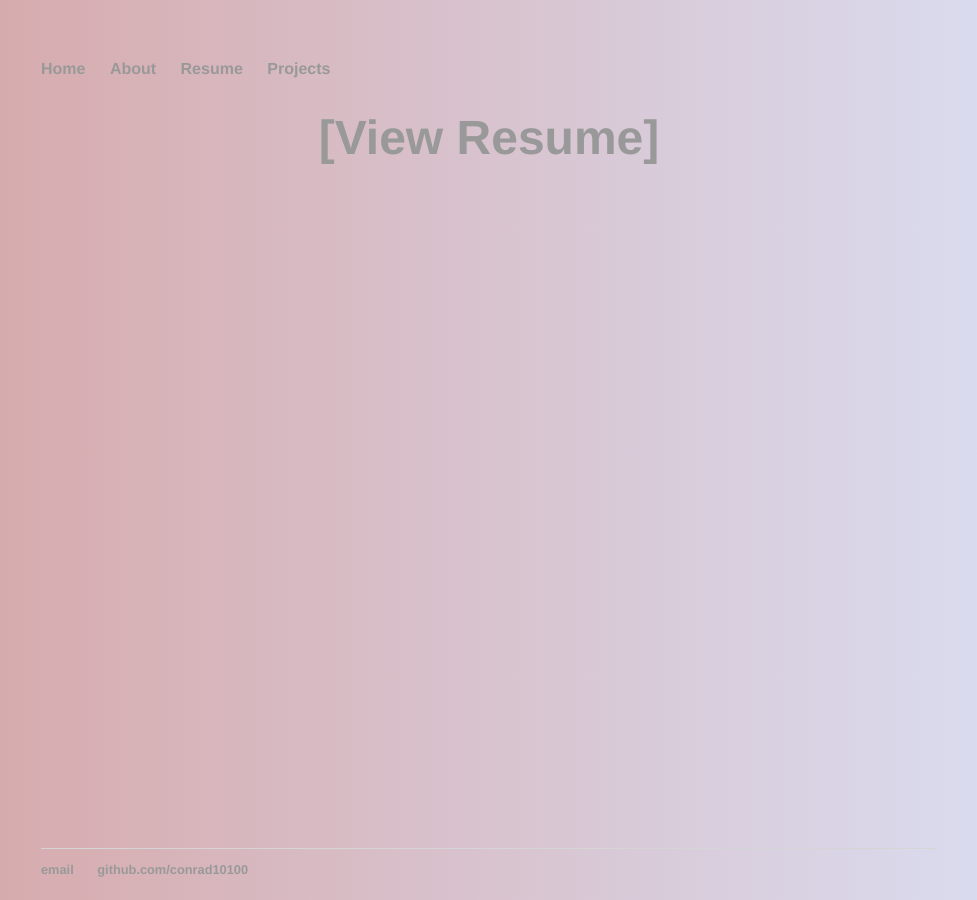
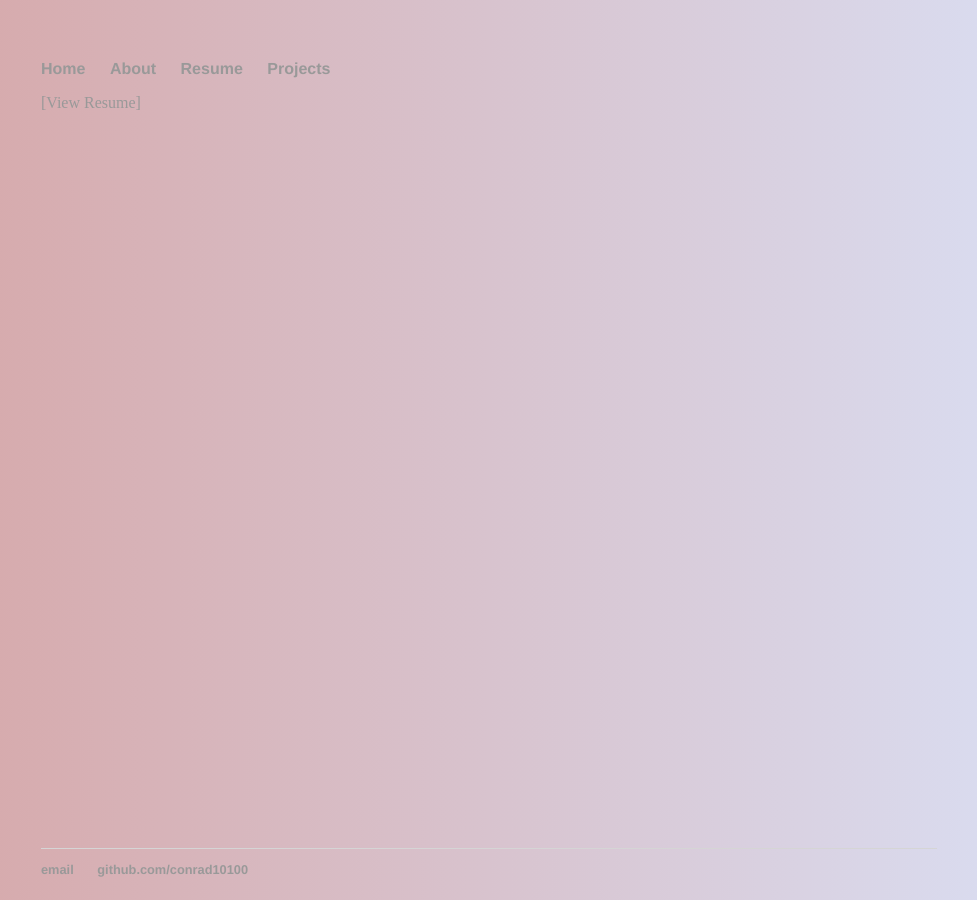
Before and after one commit to conrad10100/conrad10100.github.io, a Jekyll site: the page built from resume/index.html, in a window 1280 px wide. Shown: the whole page, without its empty margins (151-1128 px from the left). Built offline with Jekyll 4.4.1, drawn with Linux system fonts in a browser that asks for light colours.

Commit message:
Update index.html

```diff
--- a/resume/index.html
+++ b/resume/index.html
@@ -3,5 +3,5 @@ layout: default
 title: Conrad Chiu
 ---
 <div class="blurb">
-		<h1> <a href="./35677493425311557.pdf" target="_blank">[View Resume]</a></h1>
+		<a style="float:left" href="./35677493425311557.pdf" target="_blank">[View Resume]</a>
 </div><!-- /.blurb -->
```
